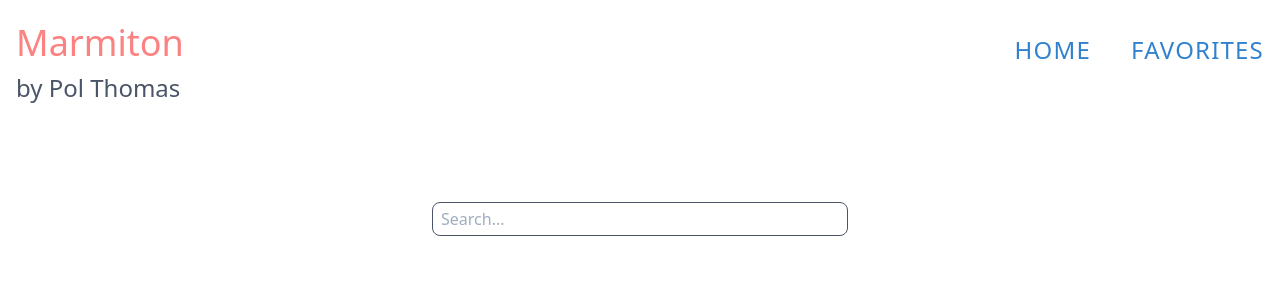
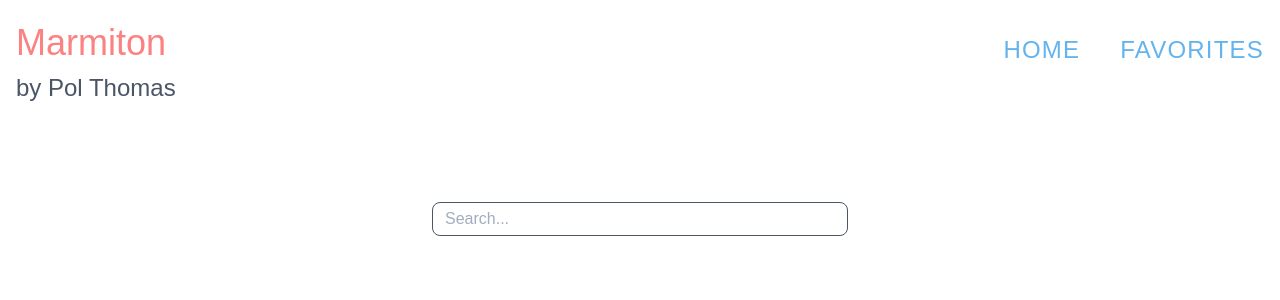
Before and after one commit to PolThm/Moovies, a React (Create React App) app: page / in a window 1280 px wide. Shown: the top 300 px of the page. Built offline with nearby package versions, Linux system fonts and the light colour scheme.

Commit message:
Small update on header and search bar : done

```diff
--- a/src/components/App.css
+++ b/src/components/App.css
@@ -1,3 +1,7 @@
+* {
+  font-family: Montserrat, sans-serif;
+}
+
 .container {
   margin-right: auto;
   margin-left: auto;
--- a/src/components/App.scss
+++ b/src/components/App.scss
@@ -1,3 +1,7 @@
+* {
+  font-family: Montserrat, sans-serif;
+}
+
 .container {
   margin-right: auto;
   margin-left: auto;
--- a/src/components/G01Header.js
+++ b/src/components/G01Header.js
@@ -3,10 +3,10 @@
 
 const G01Header = () => {
   return (
-    <header className="py-4 flex justify-between text-blue-600">
+    <header className="py-4 flex justify-between">
       <h1 className="text-4xl text-red-400">Marmiton<span className="block text-2xl text-gray-700">by Pol Thomas</span></h1>
       <nav>
-        <ul className="sm:flex text-2xl pt-4 pl-4 uppercase tracking-wider">
+        <ul className="sm:flex text-2xl pt-4 pl-4 uppercase tracking-wider text-blue-400">
           <li className="hover:text-red-400"><a href="">Home</a></li>
           <li className="sm:pl-10 hover:text-red-400"><a href="">Favorites</a></li>
         </ul>
--- a/src/components/G02SearchBar.js
+++ b/src/components/G02SearchBar.js
@@ -13,8 +13,8 @@
   render() {
     return (
       <div className="G02SearchBar py-20 flex justify-center">
-        <form className="w-1/3">
-            <input className="border-solid border border-gray-700 rounded-lg px-2 py-1 outline-none w-full" type="text" name="name" value={this.state.searchBar} onChange={this.handleChange} placeholder="Search..."/>
+        <form className="min-w-full sm:min-w-0 w-1/3">
+            <input className="border-solid border border-gray-700 rounded-lg px-3 py-1 outline-none w-full" type="text" name="name" value={this.state.searchBar} onChange={this.handleChange} placeholder="Search..."/>
         </form>
       </div>
     );
```
Also changed, not shown: 1 other file (tests, documents, lock files or other folders).
